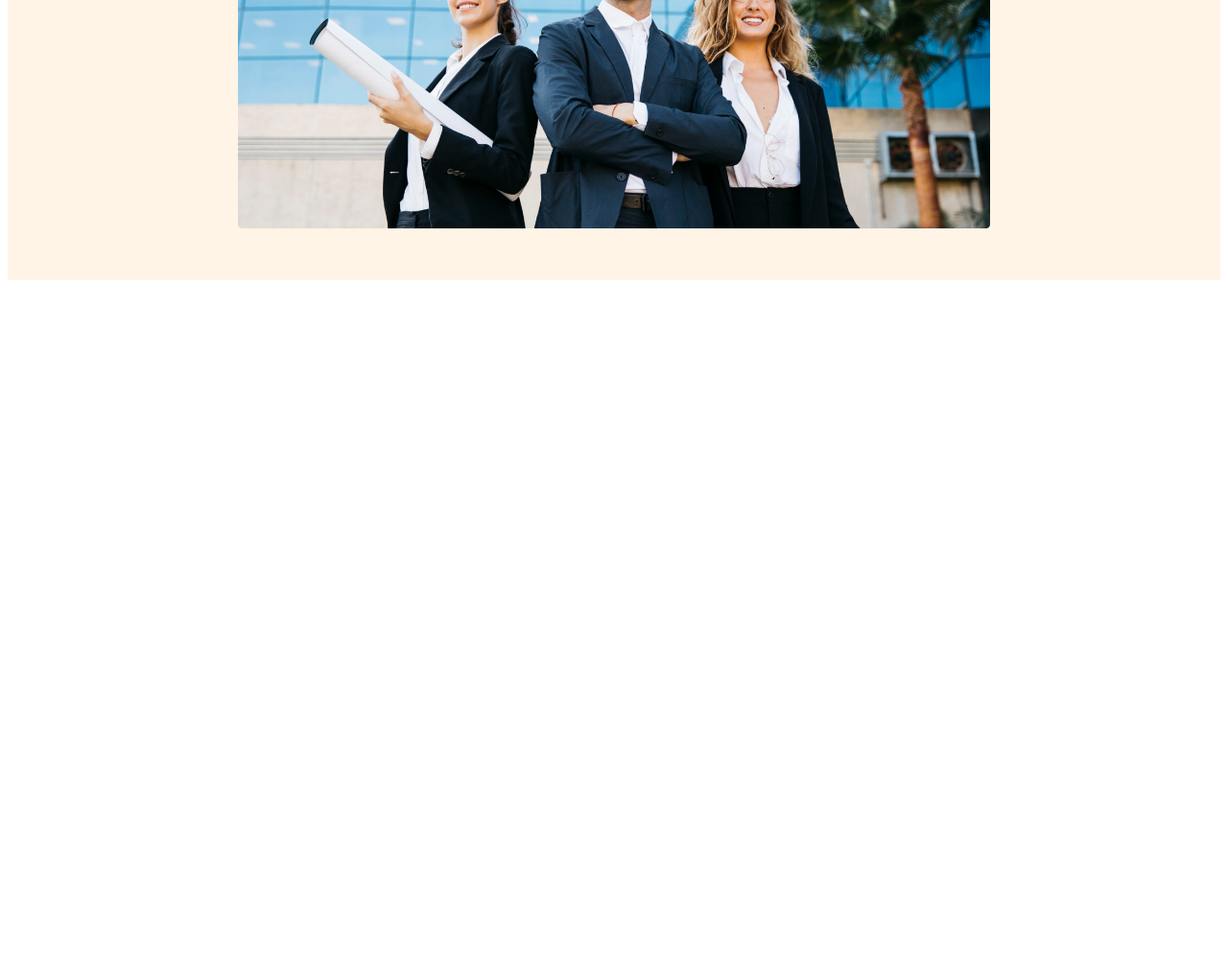
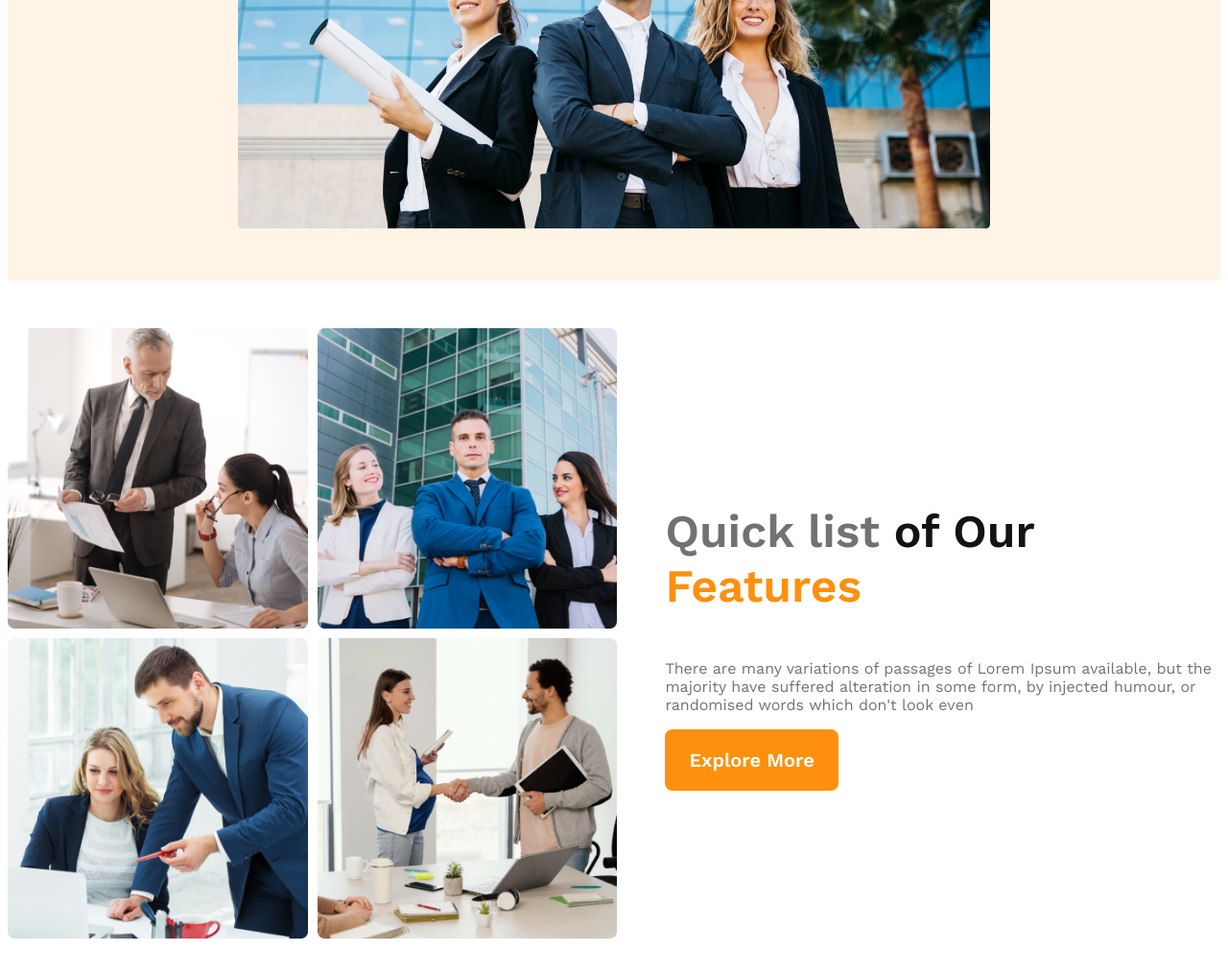
Before and after one commit to Rabiul-Sohel/g3-architect, a plain HTML site: page index.html in a window 1280 px wide. Shown: the part 719-1735 px from the top of the page at 96% size. Before the commit the page ends 1019 px from the top, so only its background shows below. Drawn offline with nearby package versions, Linux system fonts and the light colour scheme.

Commit message:
create the feature area

```diff
--- a/index.html
+++ b/index.html
@@ -7,6 +7,7 @@
   <link rel="stylesheet" href="styles/architect.css">
 </head>
 <body>
+  <!-- header area start  -->
   <header>
     <nav>
       <h3 class="nav-title">G3 Architects</h3>
@@ -31,7 +32,23 @@
 
 
   </header>
+  <!-- header area end -->
   <main>
+    <!-- team area start -->
+    <section class="teams-container">
+      <div class="teams-img-container">
+        <img src="images/team1.png" alt="">
+        <img src="images/team2.png" alt="">
+        <img src="images/team3.png" alt="">
+        <img src="images/team4.png" alt="">
+      </div>
+      <div class="teams-info-container">
+        <h3 class="teams-title">Quick list <span class="black">of Our</span> <br> <span class="orange">Features</span> </h3>
+        <p class="teams-description">There are many variations of passages of Lorem Ipsum available, but the majority have suffered alteration in some form,
+        by injected humour, or randomised words which don't look even</p>
+        <button class="btn-primary">Explore More</button>
+      </div>
+    </section>
 
   </main>
   <footer>
--- a/styles/architect.css
+++ b/styles/architect.css
@@ -71,6 +71,39 @@ nav li a {
 .banner-description {
   color: #727272;
 }
+/* main styles */
+main{
+  max-width: 1440px;
+  margin: 50px auto;
+}
+.teams-container{
+  display: flex;
+  gap: 50px;
+  align-items: center;
+}
+.teams-img-container{
+  display: grid;
+  gap: 10px;
+  grid-template-columns: repeat(2, 1fr);
+}
+.teams-info-container{
+  width: 50%;
+}
+.teams-title{
+  color: #727272;
+  font-size: 3rem;
+  font-weight: 600;
+}
+.teams-description{
+  color: #727272;
+  font-weight: 400;
+}
+.black{
+  color: #131313;
+}
+.orange{
+  color: #FF900E;
+}
 
 
 /* responsive style */
```
